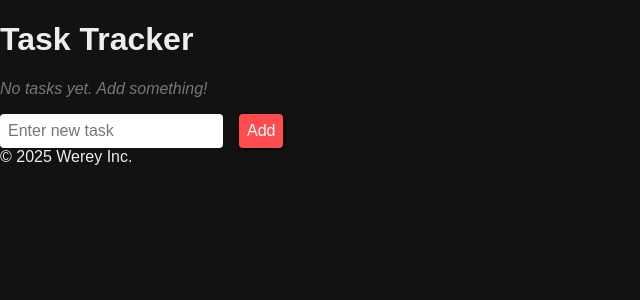
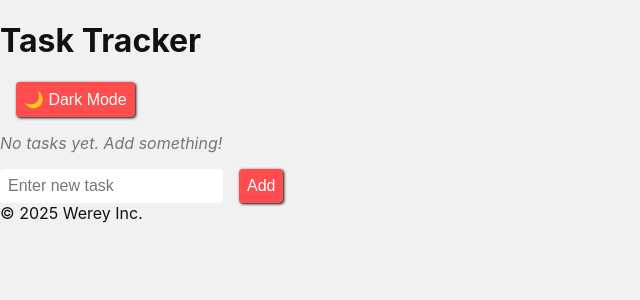
Before and after one commit to King-Code-938/React-Crash, a React (Create React App) app: page / in a window 1280 px wide. Shown: the top 300 px of the page, without its empty margins (0-640 px from the left). Built offline with nearby package versions, Linux system fonts and the light colour scheme.

Commit message:
Add dark mode toggle and theme persistence

```diff
--- a/src/App.css
+++ b/src/App.css
@@ -37,7 +37,7 @@
   }
 }
 
-body {
+body.dark {
   background: #121212;
   color: #eee;
   font-family: sans-serif;
--- a/src/App.js
+++ b/src/App.js
@@ -10,6 +10,9 @@ function App() {
   const [newTask, setNewTask] = useState('');
   const [alert, setAlert] = useState('');
   const [alert_d, setAlert_d] = useState('alert warning d-none');
+  const [darkMode, setDarkMode] = useState(() => {
+    return localStorage.getItem('darkMode') === 'true';
+  });
 
   useEffect(() => {
     const saved = localStorage.getItem('tasks');
@@ -23,6 +26,11 @@ function App() {
       localStorage.setItem('tasks', JSON.stringify(tasks));
     }
   }, [tasks]);
+
+  useEffect(() => {
+    document.body.className = darkMode ? 'dark' : 'light';
+    localStorage.setItem('darkMode', darkMode);
+  }, [darkMode]);
 
   const resetAlert = () => {
     setTimeout(() => {
@@ -85,7 +93,7 @@ function App() {
 
   return (
     <div>
-      <Header title='Task Tracker' />
+      <Header title='Task Tracker' /> <button onClick={() => setDarkMode(!darkMode)}>{darkMode ? '☀️ Light Mode' : '🌙 Dark Mode'}</button>
       <TaskList tasks={tasks} deleteTask={deleteTask} updateTask={updateTask} toggleTask={toggleTask} clear={clearAll} />
       <form
         onSubmit={e => {
--- a/src/styles.css
+++ b/src/styles.css
@@ -55,6 +55,7 @@ input, button {
   font-size: 1rem;
   border: none;
   border-radius: 4px;
+  transition: 0.3s ease;
 }
 
 .done span {
```
